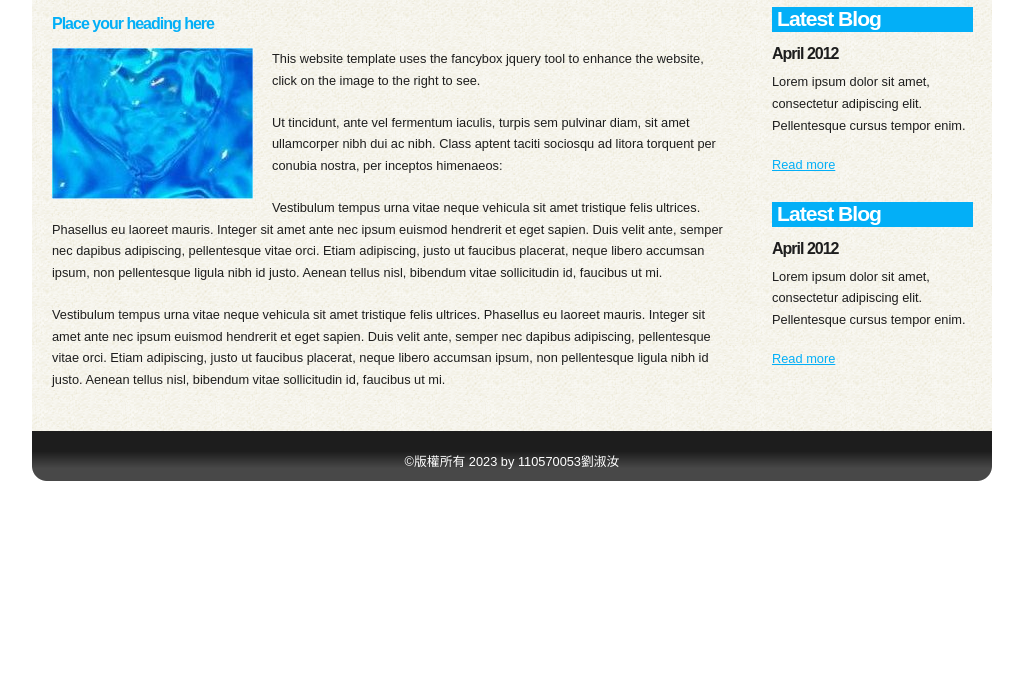
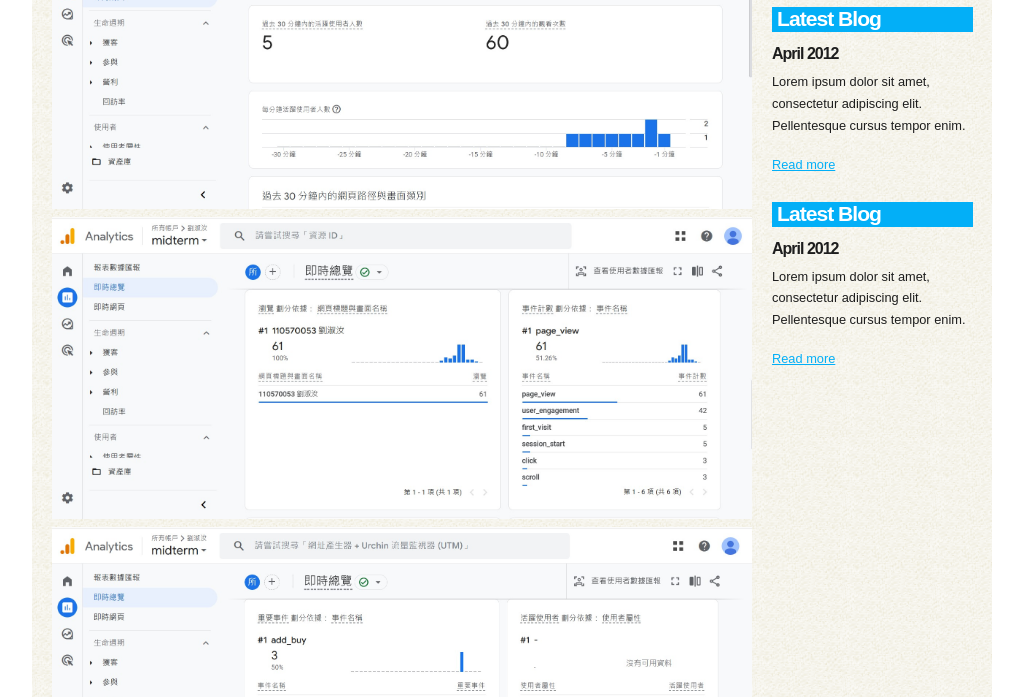
Before and after one commit to shuruu/113-1-midterm, a plain HTML site: page a5.html in a window 1280 px wide. Shown: the part 687-1384 px from the top of the page, without its empty margins (128-1151 px from the left). Before the commit the page ends 1168 px from the top, so only its background shows below. Drawn offline with Linux system fonts and the light colour scheme.

Commit message:
Add files via upload

```diff
--- a/a5.html
+++ b/a5.html
@@ -85,6 +85,25 @@
           <h1 class="s4">GA圖片</h1>
           <hr>
           <a href="https://line.me/R/ti/g/pK9Mt4GSTo" class="s3">加入電商的Line群組</a>
+          <p style="color:rgb(33, 132, 193); font-size: medium;font-weight: 600;">
+          <img alt="image" src="images/ga1.jpg" width="700">
+          <img alt="image" src="images/ga2.jpg" width="700">
+          <img alt="image" src="images/ga3.jpg" width="700">
+            1-請問：反映積極參與網站瀏覽的user人數參數是？ (瀏覽超過10秒或在網站內切換網頁)<br>
+            答：user_engagement 42<br>
+            2-請問：初次瀏覽網站人數的參數是？<br>
+            答：first_vist 5<br>
+            3-請問：網站的總訪客數量參數是？<br>
+            答：page_view 61<br>
+            4-請問：電商衡量訪客在電商網站上完成購買等特定重要行為的比例，它反映了訪客轉化為顧客的成功程度，是評估網站績效和行銷活動成效的重要指標，請問這個是什麼指標？<br>
+            答：轉換率<br>
+            5-請問：上述這個指標的英文是什麼？<br>
+            答：Conversion Rate<br>
+            6-請問：上述這個指標的公式是什麼？<br>
+            答：購買轉換率 = (購買重大事件數量 / 總訪客數量) * 100%<br>
+            7-請問：請你根據上面的3個事件截圖裡面的數值，請計算網站的這個指標的數值是？<br>
+            答：(3/61)*100%=4.9180%
+          </p>
 
 
           <p>This standards compliant, simple, fixed width website template is released as an 'open source' design (under the Creative Commons Attribution 3.0 Licence), which means that you are free to download and use it for anything you want (including modifying and amending it). If you wish to remove the 'ARaynorDesign' link in the footer of the template, please contact me first, but other than that...</p>
```
Also changed, not shown: images/ga1.jpg (added), images/ga2.jpg (added), images/ga3.jpg (added).
